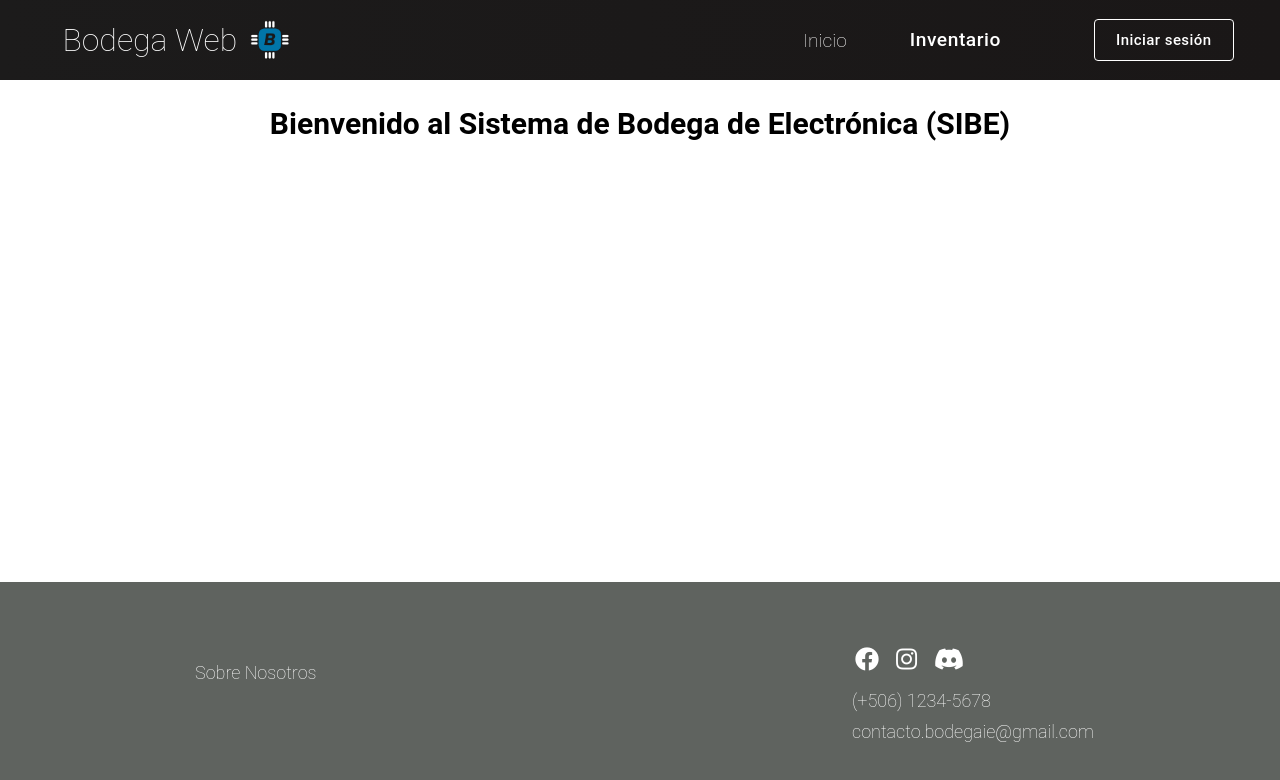
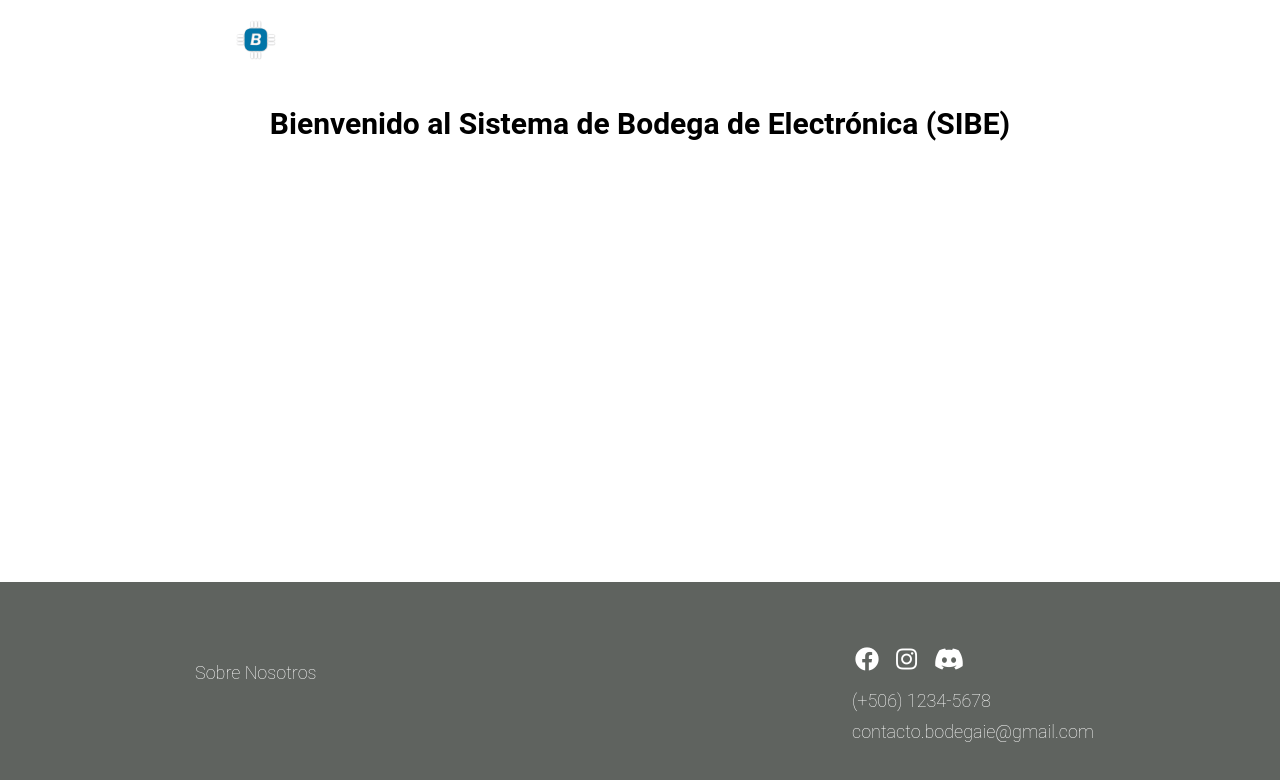
Before and after one commit to BODEGA-TEC/BODEGA_FRONTEND, a React (Create React App) app in the folder react-website-bodega/: page / in a window 1280 px wide. Shown: the top 780 px of the page. Built offline with nearby package versions, Linux system fonts and the light colour scheme.

Commit message:
Fix: Update Navbar background color and remove unused code

```diff
--- a/react-website-bodega/src/components/NavBar/Navbar.css
+++ b/react-website-bodega/src/components/NavBar/Navbar.css
@@ -1,5 +1,6 @@
 .navbar {
-  background: linear-gradient(90deg, rgb(28, 27, 27) 0%, rgb(26, 23, 23) 100%);
+  /* background: linear-gradient(90deg, rgb(226, 102, 102) 100%, rgb(226, 102, 102) 100%); */
+  background-color: transparent;
   height: 80px;
   display: flex;
   justify-content: center;
--- a/react-website-bodega/src/components/NavBar/Navbar.js
+++ b/react-website-bodega/src/components/NavBar/Navbar.js
@@ -40,7 +40,7 @@ function Navbar({ handleTabChange }) {
       <nav className="navbar">
         <div className="navbar-container">
           <Link to="/" className="navbar-logo" onClick={closeMobileMenu}>
-            Bodega Web{" "}
+            {" "}
             <img className="bodega-logo" src="/logo.png" alt="logo" />
           </Link>
 
@@ -88,7 +88,7 @@ function Navbar({ handleTabChange }) {
               </div>
             </li>
 
-            <li>
+            {/* <li>
               <Link
                 to="/"
                 className="nav-links-mobile"
@@ -96,9 +96,9 @@ function Navbar({ handleTabChange }) {
               >
                 Iniciar sesión
               </Link>
-            </li>
+            </li> */}
           </ul>
-          <LogInBox button={button}/>
+          {/* <LogInBox button={button}/> */}
         </div>
 
       </nav>
```
